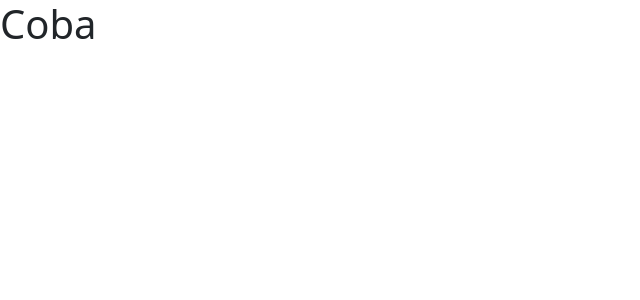
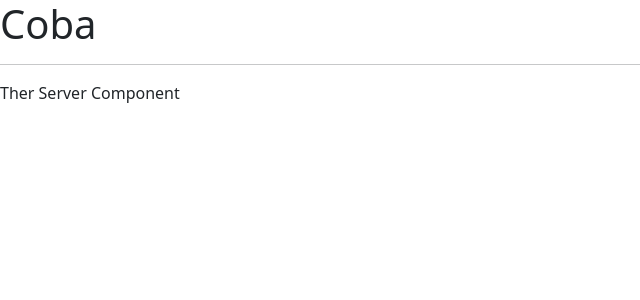
Before and after one commit to virgiawankusuma/angular-learning, an Angular app: page / in a window 1280 px wide. Shown: the top 300 px of the page, without its empty margins (0-640 px from the left). Built offline with nearby package versions, Linux system fonts and the light colour scheme.

Commit message:
Using Custom Components

```diff
--- a/src/app/app.component.html
+++ b/src/app/app.component.html
@@ -1 +1,3 @@
 <h1>Coba</h1>
+<hr>
+<app-server></app-server>
--- a/src/app/app.module.ts
+++ b/src/app/app.module.ts
@@ -3,10 +3,12 @@ import { BrowserModule } from '@angular/platform-browser';
 
 import { AppRoutingModule } from './app-routing.module';
 import { AppComponent } from './app.component';
+import { ServerComponent } from './server/server.component';
 
 @NgModule({
   declarations: [
-    AppComponent
+    AppComponent,
+    ServerComponent
   ],
   imports: [
     BrowserModule,
```
